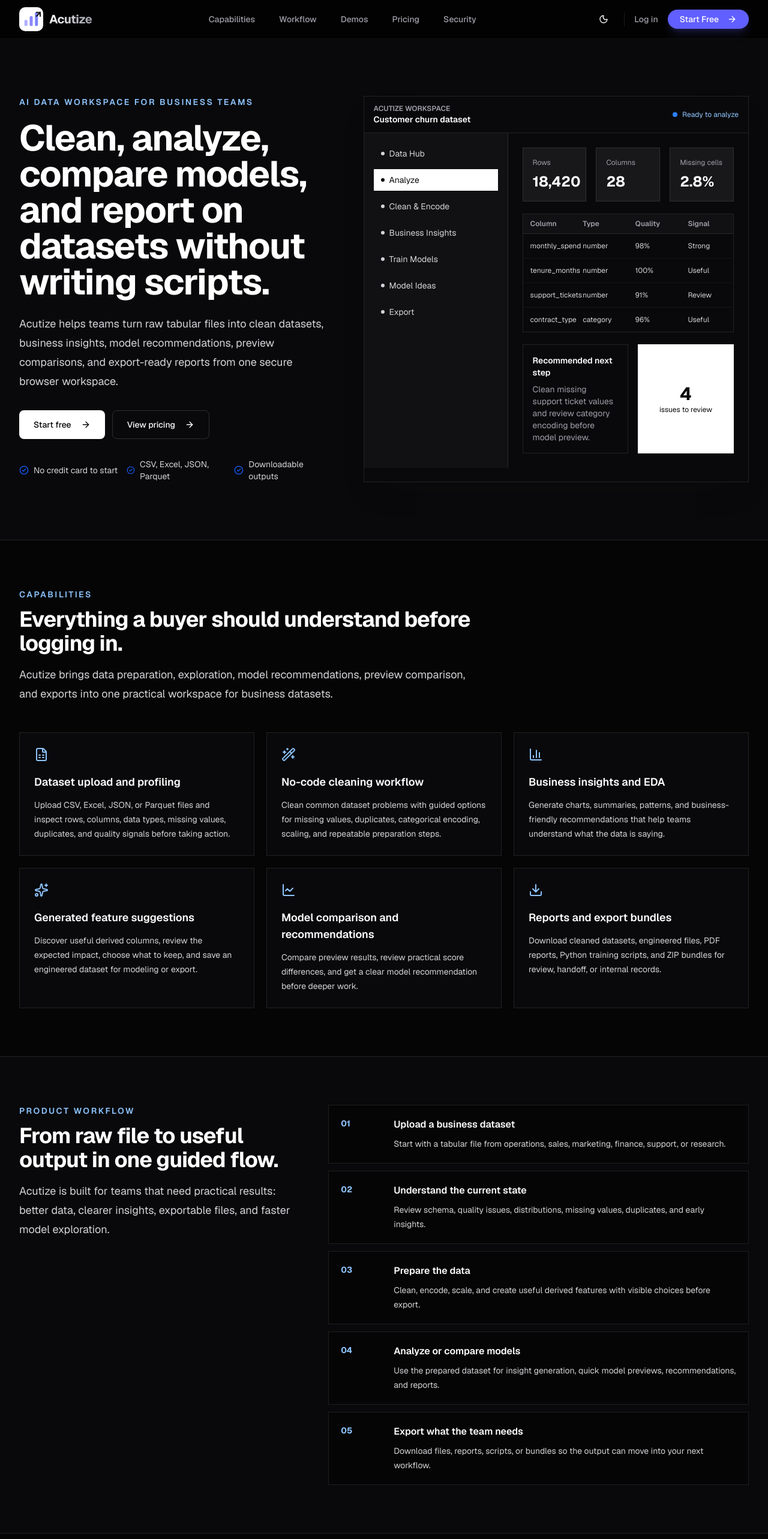
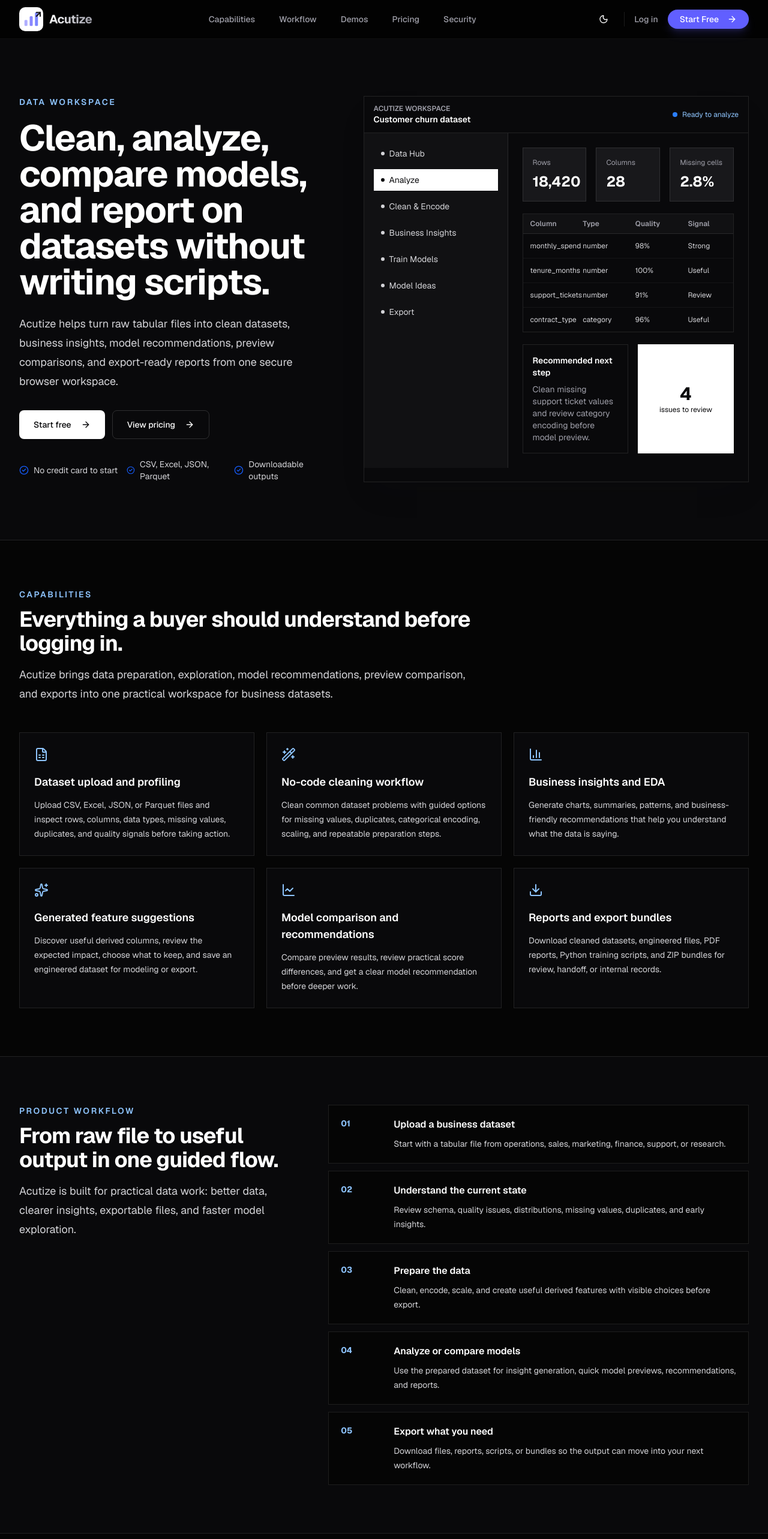
Before and after one commit to ArishAmin/SaaS, a Next.js app in the folder web/: page / in a window 1280 px wide. Shown: the top 2566 px of the page at 60% size. Built offline with nearby package versions, Linux system fonts and the light colour scheme; no server answers.

Commit message:
fixing content

```diff
--- a/web/src/components/marketing/LandingPage.tsx
+++ b/web/src/components/marketing/LandingPage.tsx
@@ -39,7 +39,7 @@ const capabilityGroups = [
     icon: BarChart3,
     title: "Business insights and EDA",
     description:
-      "Generate charts, summaries, patterns, and business-friendly recommendations that help teams understand what the data is saying.",
+      "Generate charts, summaries, patterns, and business-friendly recommendations that help you understand what the data is saying.",
   },
   {
     icon: Sparkles,
@@ -84,7 +84,7 @@ const workflowSteps = [
   },
   {
     step: "05",
-    title: "Export what the team needs",
+    title: "Export what you need",
     detail: "Download files, reports, scripts, or bundles so the output can move into your next workflow.",
   },
 ];
@@ -147,8 +147,8 @@ const faqs = [
     a: "Yes. The public page explains the main workflow, supported file types, core capabilities, sample outputs, data handling, and common use cases before signup.",
   },
   {
-    q: "Is Acutize a replacement for a data science team?",
-    a: "No. Acutize is designed to help teams move faster on common data preparation, exploration, recommendations, and model-preview tasks. Critical business decisions should still be reviewed by qualified people.",
+    q: "Is Acutize a replacement for a data scientist or analyst?",
+    a: "No. Acutize is designed to help users move faster on common data preparation, exploration, recommendations, and model-preview tasks. Critical business decisions should still be reviewed by qualified people.",
   },
   {
     q: "What kind of datasets work best?",
@@ -260,13 +260,13 @@ export function LandingPage() {
           <div className="mx-auto grid max-w-7xl gap-12 px-4 py-16 sm:px-6 lg:grid-cols-[0.9fr_1.1fr] lg:px-8 lg:py-24">
             <div className="flex flex-col justify-center">
               <p className="mb-5 text-sm font-semibold uppercase tracking-[0.18em] text-blue-700 dark:text-blue-300">
-                AI data workspace for business teams
+                Data workspace
               </p>
               <h1 className="max-w-4xl text-4xl font-bold tracking-tight text-zinc-950 dark:text-white sm:text-5xl lg:text-6xl">
                 Clean, analyze, compare models, and report on datasets without writing scripts.
               </h1>
               <p className="mt-6 max-w-2xl text-lg leading-8 text-zinc-600 dark:text-zinc-300">
-                Acutize helps teams turn raw tabular files into clean datasets, business insights, model recommendations,
+                Acutize helps turn raw tabular files into clean datasets, business insights, model recommendations,
                 preview comparisons, and export-ready reports from one secure browser workspace.
               </p>
               <div className="mt-8 flex flex-col gap-3 sm:flex-row">
@@ -331,8 +331,8 @@ export function LandingPage() {
                   From raw file to useful output in one guided flow.
                 </h2>
                 <p className="mt-4 text-lg leading-8 text-zinc-600 dark:text-zinc-300">
-                  Acutize is built for teams that need practical results: better data, clearer insights, exportable
-                  files, and faster model exploration.
+                  Acutize is built for practical data work: better data, clearer insights, exportable files, and faster
+                  model exploration.
                 </p>
               </div>
               <div className="grid gap-3">
@@ -422,7 +422,7 @@ export function LandingPage() {
                 Pricing
               </p>
               <h2 className="mt-3 text-3xl font-bold tracking-tight text-zinc-950 dark:text-white sm:text-4xl">
-                Start free, then choose the workspace size that fits your team.
+                Start free, then choose the workspace size that fits your work.
               </h2>
               <p className="mt-4 text-lg leading-8 text-zinc-600 dark:text-zinc-300">
                 Plans are designed around dataset size, active workspace capacity, export needs, and support level.
@@ -510,8 +510,8 @@ export function LandingPage() {
                 Know exactly what you can take away from Acutize.
               </h2>
               <p className="mt-4 text-lg leading-8 text-zinc-600 dark:text-zinc-300">
-                Buyers should not have to guess what the platform produces. Acutize creates practical artifacts that
-                can be reviewed, downloaded, and shared with a team.
+                You should not have to guess what the platform produces. Acutize creates practical artifacts that can
+                be reviewed, downloaded, and shared when needed.
               </p>
             </div>
             <div className="grid gap-3 sm:grid-cols-2">
@@ -559,10 +559,10 @@ export function LandingPage() {
           <div className="mx-auto max-w-4xl px-4 sm:px-6 lg:px-8">
             <div className="text-center">
               <p className="text-sm font-semibold uppercase tracking-[0.18em] text-blue-700 dark:text-blue-300">
-                Buyer FAQ
+                Product FAQ
               </p>
               <h2 className="mt-3 text-3xl font-bold tracking-tight text-zinc-950 dark:text-white sm:text-4xl">
-                Questions visitors ask before signing up.
+                Questions people ask before signing up.
               </h2>
             </div>
             <div className="mt-10 divide-y divide-zinc-200 border-y border-zinc-200 dark:divide-white/10 dark:border-white/10">
```
